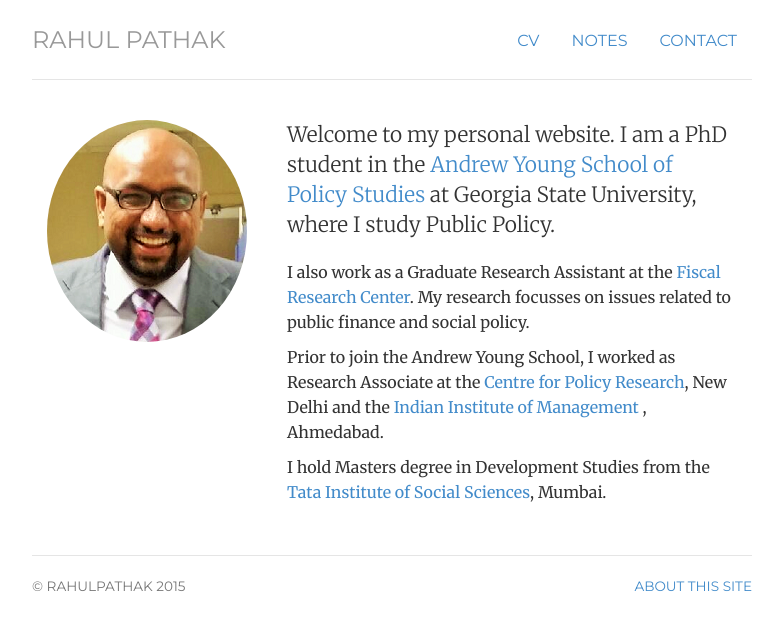
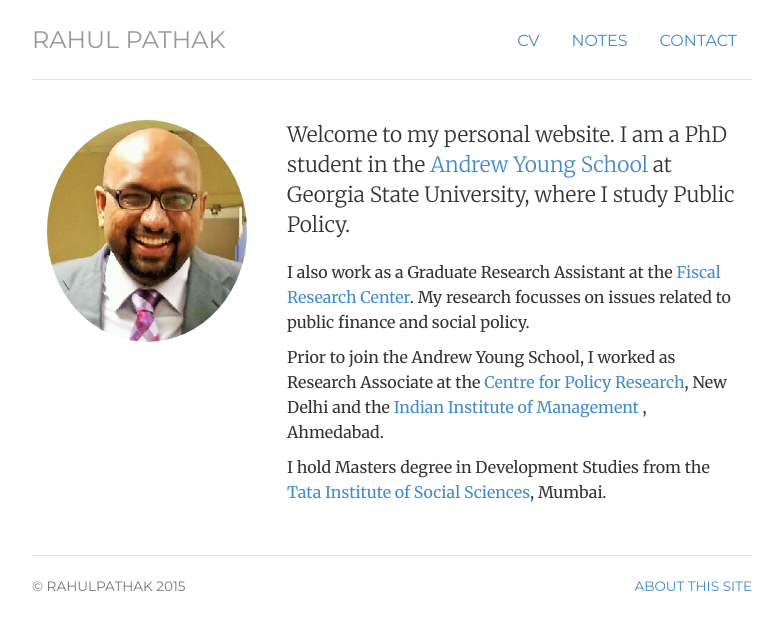
Before and after one commit to pathak-rahul/pathak-rahul.github.io, a Jekyll site: the page built from index.html, in a window 1280 px wide. Shown: the top 630 px of the page, without its empty margins (248-1031 px from the left). Built offline with Jekyll 4.4.1, drawn with Linux system fonts in a browser that asks for light colours.

Commit message:
Update index.html

```diff
--- a/index.html
+++ b/index.html
@@ -13,7 +13,7 @@
 	<img  class="img-circle avatar" alt="Rahul Pathak" src="img/rpathak.png">
 	</div>
 	<div itemscope itemtype="http://data-vocabulary.org/Person" class="col-sm-8">
-	<p class="lead"> Welcome to my personal website. I am a PhD student in the <a href="http://aysps.gsu.edu/"> Andrew Young School of Policy Studies</a> at Georgia State University, where I study Public Policy.</p>
+	<p class="lead"> Welcome to my personal website. I am a PhD student in the <a href="http://aysps.gsu.edu/"> Andrew Young School</a> at Georgia State University, where I study Public Policy.</p>
 	<p> I also work as a Graduate Research Assistant at the <a href="http://frc.gsu.edu/">Fiscal Research Center</a>. My research focusses on issues related to public finance and social policy. </span> </p>
 
 	<p> Prior to join the Andrew Young School, I worked as Research Associate at the <a href="http://www.cprindia.org/"> Centre for Policy Research</a>, New Delhi and  the <a href="http://www.iimahd.ernet.in/"> Indian Institute of Management </a>, Ahmedabad.
```
